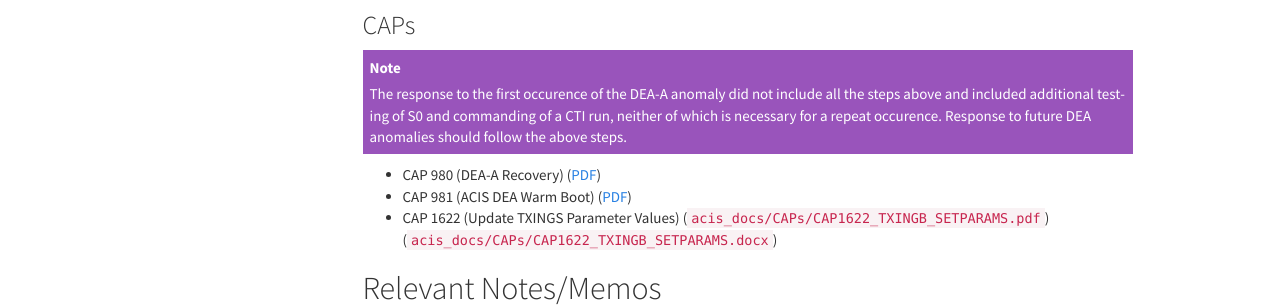
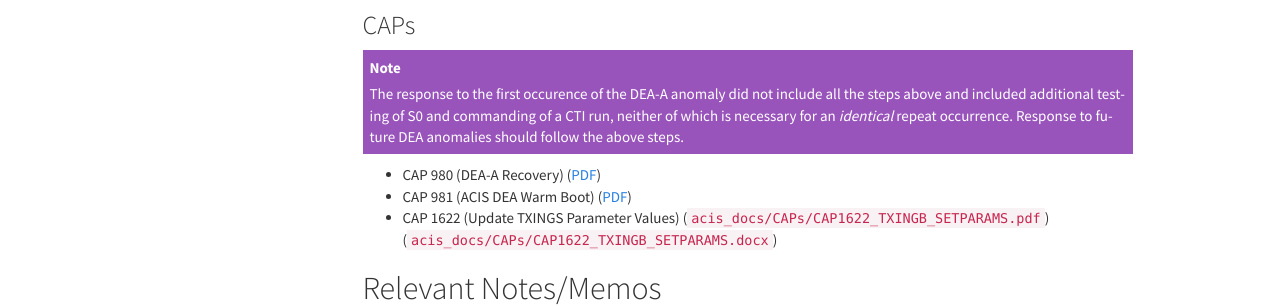
Before and after one commit to acisops/acis_anomaly_pages, a Sphinx documentation site: the page built from source/dea_shutdown.rst, in a window 1280 px wide and 900 px high, scrolled down 1983 px. Shown: the part 335-641 px from the top of the window. Built offline with Sphinx 7.4.7, drawn with Linux system fonts in a browser that asks for light colours.

Commit message:
Re-adding Greggs fix

```diff
--- a/source/dea_shutdown.rst
+++ b/source/dea_shutdown.rst
@@ -165,7 +165,7 @@ CAPs
 
    The response to the first occurence of the DEA-A anomaly did not
    include all the steps above and included additional testing of S0 and
-   commanding of a CTI run, neither of which is necessary for a repeat occurence.
+   commanding of a CTI run, neither of which is necessary for an *identical* repeat occurrence.
    Response to future DEA anomalies should follow the above
    steps.
 
--- a/source/index.rst
+++ b/source/index.rst
@@ -17,7 +17,7 @@ Contents:
 * :doc:`dpab_shutdown_bepa` (Last Updated February 14, 2024)
 * :doc:`dpaa_shutdown_bepb`
 * :doc:`dpab_shutdown_bepb`
-* :doc:`dea_shutdown` (Last Updated May 6,2024)
+* :doc:`dea_shutdown` (Last Updated May 7,2024)
 * :doc:`dea_seq_reset` (Last Updated September 11, 2018)
 * :doc:`fep_reset` (Last Updated February 3, 2020)
 * :doc:`hi_lo_anomaly` (Last Updated June 28, 2017)
```
